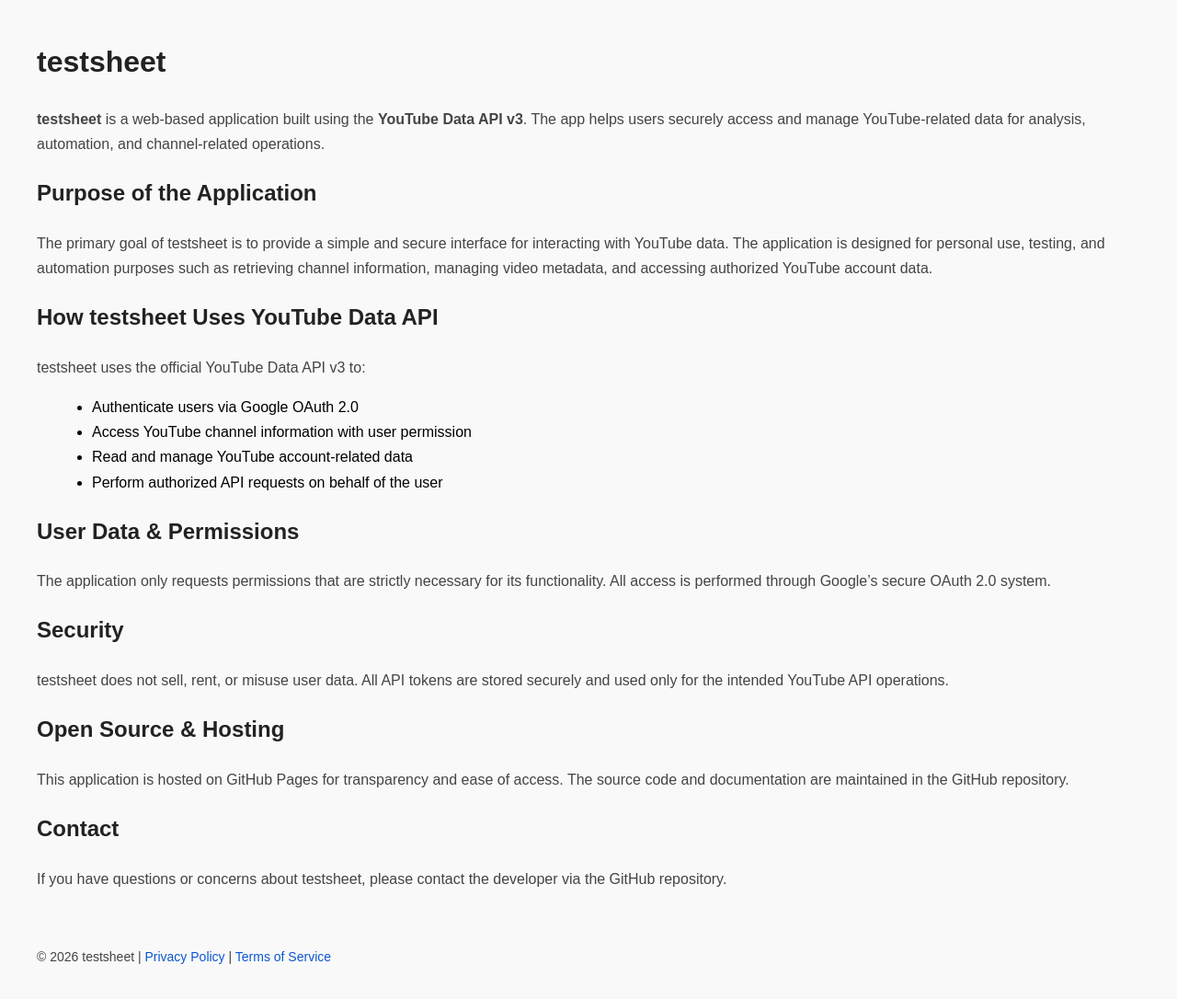
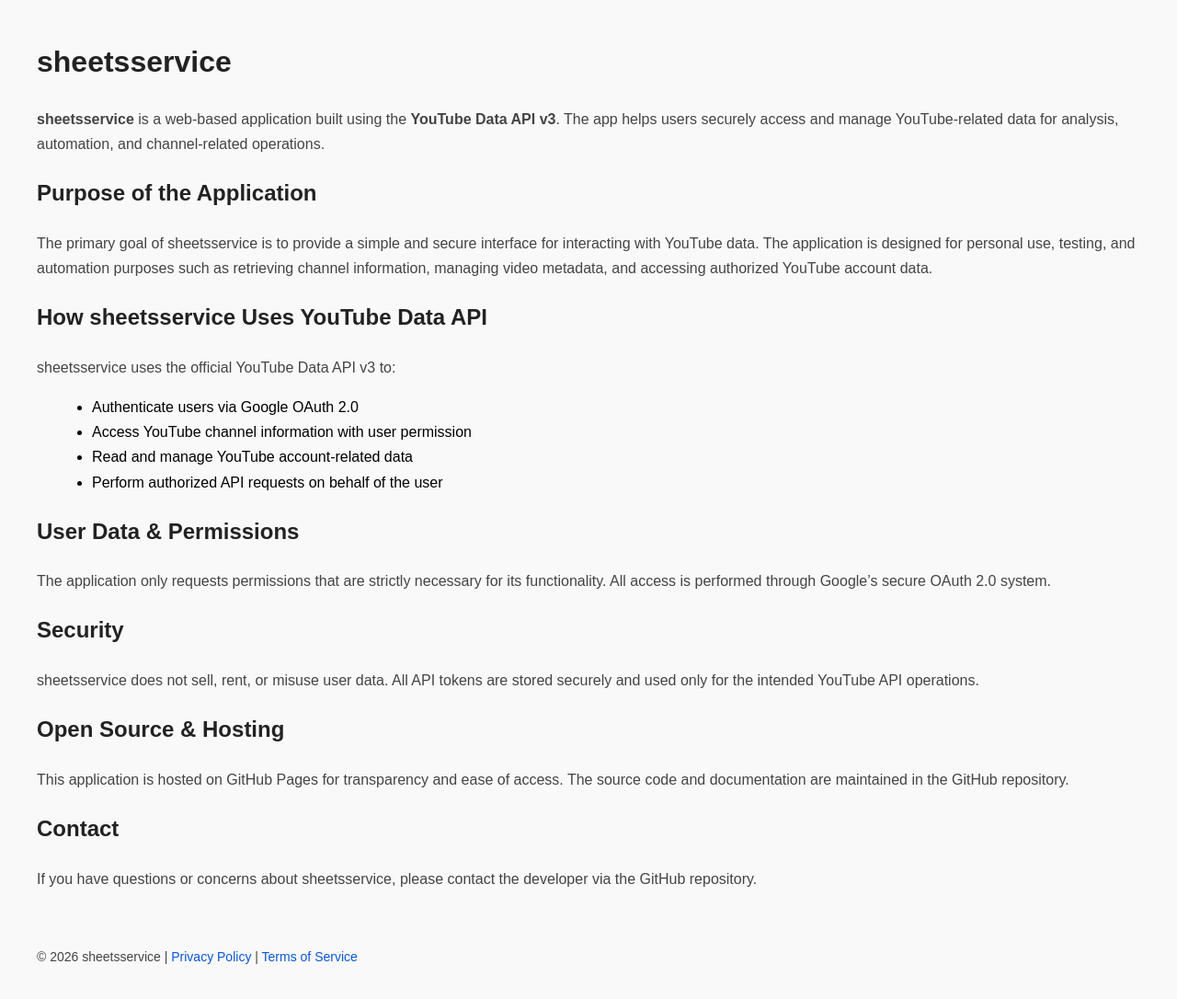
Before and after one commit to anjaliparuchuri/anjali, a plain HTML site: page index.html in a window 1280 px wide. Shown: the whole page at 92% size. Drawn offline with Linux system fonts and the light colour scheme.

Commit message:
Update index.html

```diff
--- a/index.html
+++ b/index.html
@@ -2,9 +2,9 @@
 <html lang="en">
 <head>
     <meta charset="UTF-8">
-    <title>testsheet – YouTube API App</title>
+    <title>sheetsservice – YouTube API App</title>
     <meta name="viewport" content="width=device-width, initial-scale=1.0">
-    <meta name="description" content="testsheet is a YouTube Data API v3 application for managing and analyzing YouTube channel data.">
+    <meta name="description" content="sheetsservice is a YouTube Data API v3 application for managing and analyzing YouTube channel data.">
     <style>
         body { font-family: Arial, sans-serif; line-height: 1.7; margin: 40px; background: #f9f9f9; }
         h1, h2, h3 { color: #222; }
@@ -16,17 +16,17 @@
 </head>
 <body>
 
-<h1>testsheet</h1>
-<p><strong>testsheet</strong> is a web-based application built using the <strong>YouTube Data API v3</strong>. The app helps users securely access and manage YouTube-related data for analysis, automation, and channel-related operations.</p>
+<h1>sheetsservice</h1>
+<p><strong>sheetsservice</strong> is a web-based application built using the <strong>YouTube Data API v3</strong>. The app helps users securely access and manage YouTube-related data for analysis, automation, and channel-related operations.</p>
 
 <h2>Purpose of the Application</h2>
 <p>
-The primary goal of testsheet is to provide a simple and secure interface for interacting with YouTube data.
+The primary goal of sheetsservice is to provide a simple and secure interface for interacting with YouTube data.
 The application is designed for personal use, testing, and automation purposes such as retrieving channel information, managing video metadata, and accessing authorized YouTube account data.
 </p>
 
-<h2>How testsheet Uses YouTube Data API</h2>
-<p>testsheet uses the official YouTube Data API v3 to:</p>
+<h2>How sheetsservice Uses YouTube Data API</h2>
+<p>sheetsservice uses the official YouTube Data API v3 to:</p>
 <ul>
     <li>Authenticate users via Google OAuth 2.0</li>
     <li>Access YouTube channel information with user permission</li>
@@ -42,7 +42,7 @@
 
 <h2>Security</h2>
 <p>
-testsheet does not sell, rent, or misuse user data.
+sheetsservice does not sell, rent, or misuse user data.
 All API tokens are stored securely and used only for the intended YouTube API operations.
 </p>
 
@@ -54,12 +54,12 @@
 
 <h2>Contact</h2>
 <p>
-If you have questions or concerns about testsheet, please contact the developer via the GitHub repository.
+If you have questions or concerns about sheetsservice, please contact the developer via the GitHub repository.
 </p>
 
 <footer>
     <p>
-        © 2026 testsheet |
+        © 2026 sheetsservice |
         <a href="privacy.html">Privacy Policy</a> |
         <a href="terms.html">Terms of Service</a>
     </p>
```
